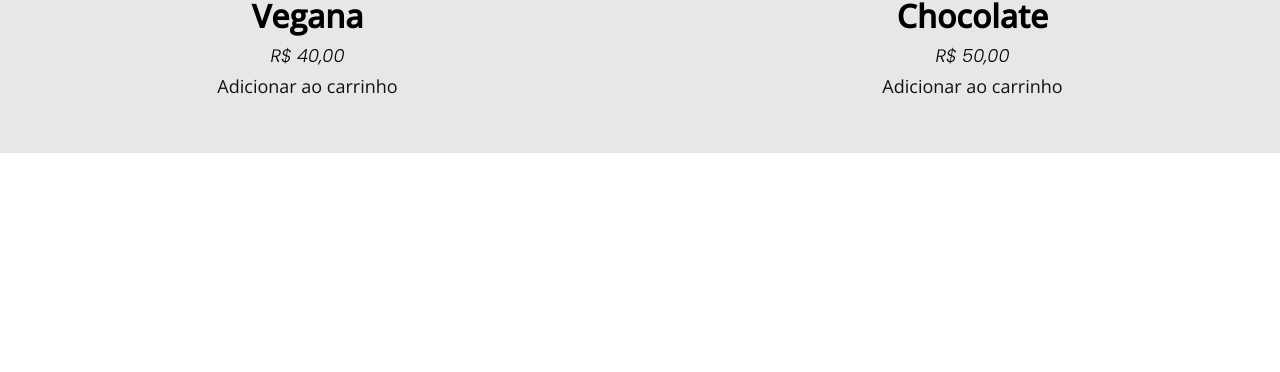
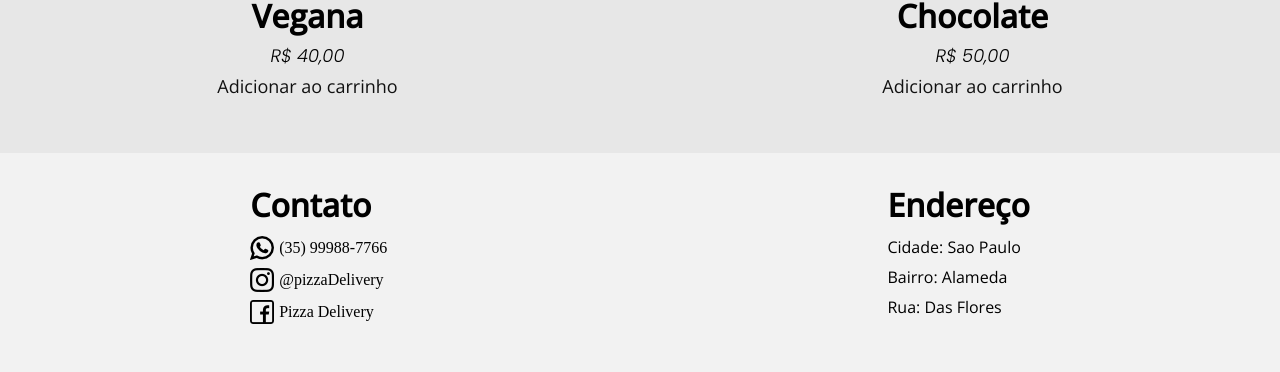
Before and after one commit to Cristopher-Vitor/Pizza-Delivery, a plain HTML site: page index.html in a window 1280 px wide. Shown: the part 2324-2696 px from the top of the page. Before the commit the page ends 2477 px from the top, so only its background shows below. Drawn offline with nearby package versions, Linux system fonts and the light colour scheme.

Commit message:
adicionando footer e implementando modules no javascript

```diff
--- a/css/style.scss
+++ b/css/style.scss
@@ -217,14 +217,12 @@
 
 .cardapio{
     background-color: $cor-primaria;
-}
-
-.cardapio h1{
-    text-align: center;
-    padding: 60px 0 80px 0;
-    font-family: $fonte-2;
-    font-size: 56px;
-
+    & h1{
+        text-align: center;
+        padding: 60px 0 80px 0;
+        font-family: $fonte-2;
+        font-size: 56px;
+    }
 }
 
 .pizzas{
@@ -274,3 +272,57 @@
     height: 300px;
     max-width: 100%;
 }
+
+.contato{
+    display: flex;
+    justify-content: space-around;
+    padding: 30px 0 40px 0;
+    background-color: $cor-hover;
+}
+
+.contato-lista li{
+    margin-bottom: 8px;
+    cursor: pointer;
+}
+
+.contato-lista h3{
+    font-size: 32px;
+    font-family: $fonte;
+    margin-bottom: 10px;
+}
+
+.telefone{
+    display: flex;
+    align-items: center;
+    & p{
+        margin-left: 5px;
+    }
+}
+
+.instagram{
+    display: flex;
+    align-items: center;
+    & p{
+        margin-left: 5px;
+    }
+}
+
+.facebook{
+    display: flex;
+    align-items: center;
+    & p{
+        margin-left: 5px;
+    }
+}
+
+.endereço h3{
+    font-size: 32px;
+    font-family: $fonte;
+    margin-bottom: 10px;
+}
+
+.endereço p{
+    margin-bottom: 8px;
+    font-size: 16px;
+    font-family: $fonte;
+}
--- a/index.html
+++ b/index.html
@@ -88,7 +88,33 @@
         </ul>
     </main>
 
-<script src="js/script.js"></script>
+    <footer class="contato" id="contato">
+        <ul class="contato-lista">
+            <h3>Contato</h3>
+            <li class="telefone">
+                <img src="imagens/whatsapp.png" alt="whatsapp">
+                <p>(35) 99988-7766</p>
+            </li>
+
+            <li class="instagram">
+                <img src="imagens/instagram.png" alt="instagram">
+                <p>@pizzaDelivery</p>
+            </li>
+
+            <li class="facebook">
+                <img src="imagens/facebook.png" alt="facebook">
+                <p>Pizza Delivery</p>
+            </li>
+        </ul>
+
+        <ul class="endereço">
+            <h3>Endereço</h3>
+            <p>Cidade: Sao Paulo</p>
+            <p>Bairro: Alameda</p>
+            <p>Rua: Das Flores</span>
+        </ul>
+    </footer>
+<script type="module" src="js/script.js"></script>
 </body>
 
 </html>
--- /dev/null
+++ b/js/modules/menu-mobile.js
@@ -0,0 +1,22 @@
+export default function initMenuMobile(){
+
+const btnMobile = document.querySelector('#btn-mobile');
+const headerMenu = document.querySelector('.header-menu li');
+
+function toggleMenu(event){
+    if(event.type === 'touchstart')  event.preventDefault();
+    const nav = document.querySelector('#nav');
+    nav.classList.toggle('active');
+    const active = nav.classList.contains('active');
+    event.currentTarget.setAttribute('aria-expanded', active);
+    if(active){
+        event.currentTarget.setAttribute('aria-label', 'Fechar Menu');
+    } else{
+        event.currentTarget.setAttribute('aria-label', 'Abrir Menu');
+    }
+}
+
+btnMobile.addEventListener('click', toggleMenu);
+btnMobile.addEventListener('touchstart', toggleMenu);
+headerMenu.addEventListener('click', toggleMenu);
+}
--- a/js/script.js
+++ b/js/script.js
@@ -1,19 +1,2 @@
-const btnMobile = document.querySelector('#btn-mobile');
-const headerMenu = document.querySelector('.header-menu');
-
-function toggleMenu(event){
-    if(event.type === 'touchstart')  event.preventDefault();
-    const nav = document.querySelector('#nav');
-    nav.classList.toggle('active');
-    const active = nav.classList.contains('active');
-    event.currentTarget.setAttribute('aria-expanded', active);
-    if(active){
-        event.currentTarget.setAttribute('aria-label', 'Fechar Menu');
-    } else{
-        event.currentTarget.setAttribute('aria-label', 'Abrir Menu');
-    }
-}
-
-btnMobile.addEventListener('click', toggleMenu);
-btnMobile.addEventListener('touchstart', toggleMenu);
-headerMenu.addEventListener('click', toggleMenu);
+import initMenuMobile from './modules/menu-mobile.js';
+initMenuMobile();
```
Also changed, not shown: css/style.css, imagens/facebook.png (added), imagens/instagram.png (added), imagens/whatsapp.png (added), 1 other file.
